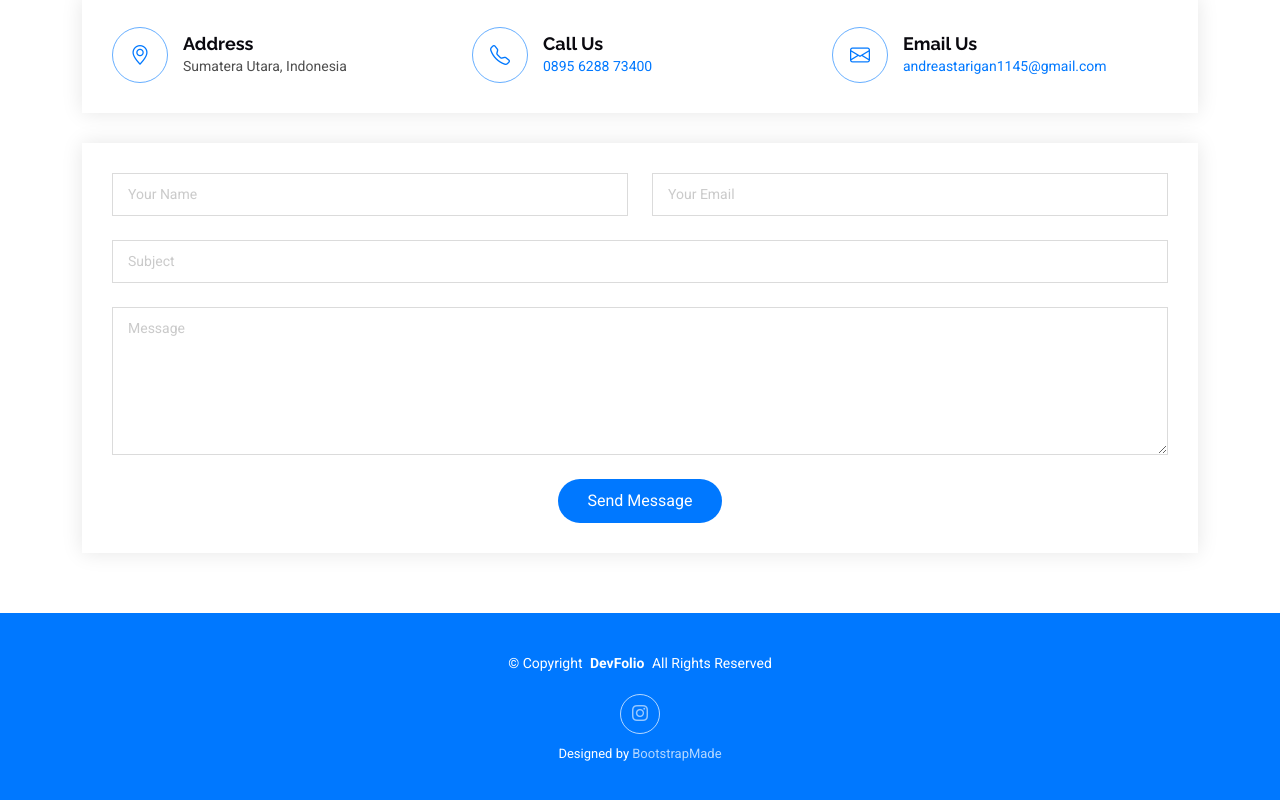
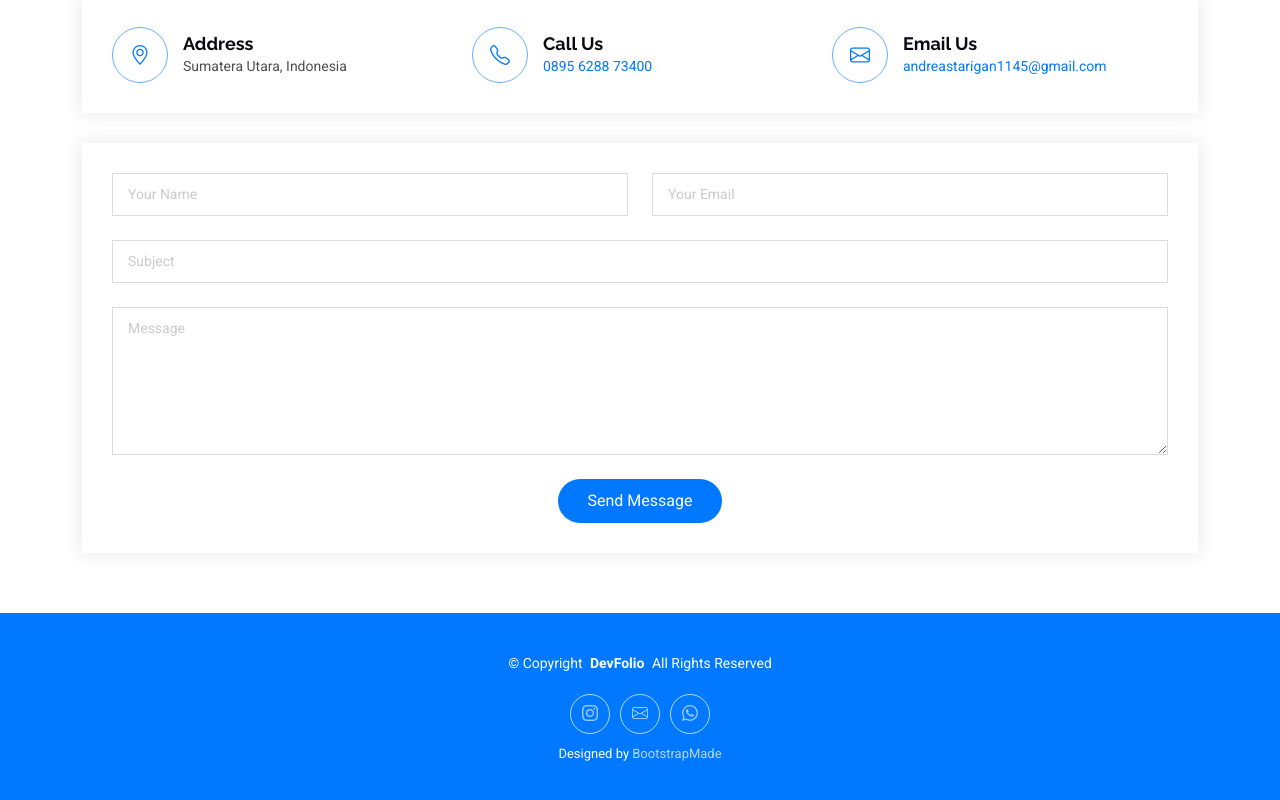
Before and after one commit to AndreasppTarigan/AndreasTarigan.github.io, a plain HTML site: page index.html in a window 1280 px wide. Shown: the part 4175-4975 px from the top of the page. Drawn offline with Linux system fonts and the light colour scheme.

Commit message:
update tampilan

```diff
--- a/index.html
+++ b/index.html
@@ -438,8 +438,16 @@
         <p>© <span>Copyright</span> <strong class="px-1 sitename">DevFolio</strong> <span>All Rights Reserved</span></p>
       </div>
       <div class="social-links d-flex justify-content-center">
-        <a href="https://www.instagram.com/andreastrg_/" target="_blank"><i class="bi bi-instagram"></i></a>
-    </div>
+        <a href="https://www.instagram.com/andreastrg_/" target="_blank">
+          <i class="bi bi-instagram"></i>
+        </a>
+        <a href="https://mail.google.com/mail/?view=cm&fs=1&to=andreastarigan1145@gmail.com" target="_blank">
+          <i class="bi bi-envelope"></i>
+        </a>
+        <a href="https://wa.me/62895628873400" target="_blank">
+          <i class="bi bi-whatsapp"></i>
+        </a>
+      </div>
       <div class="credits">
         <!-- All the links in the footer should remain intact. -->
         <!-- You can delete the links only if you've purchased the pro version. -->
```
